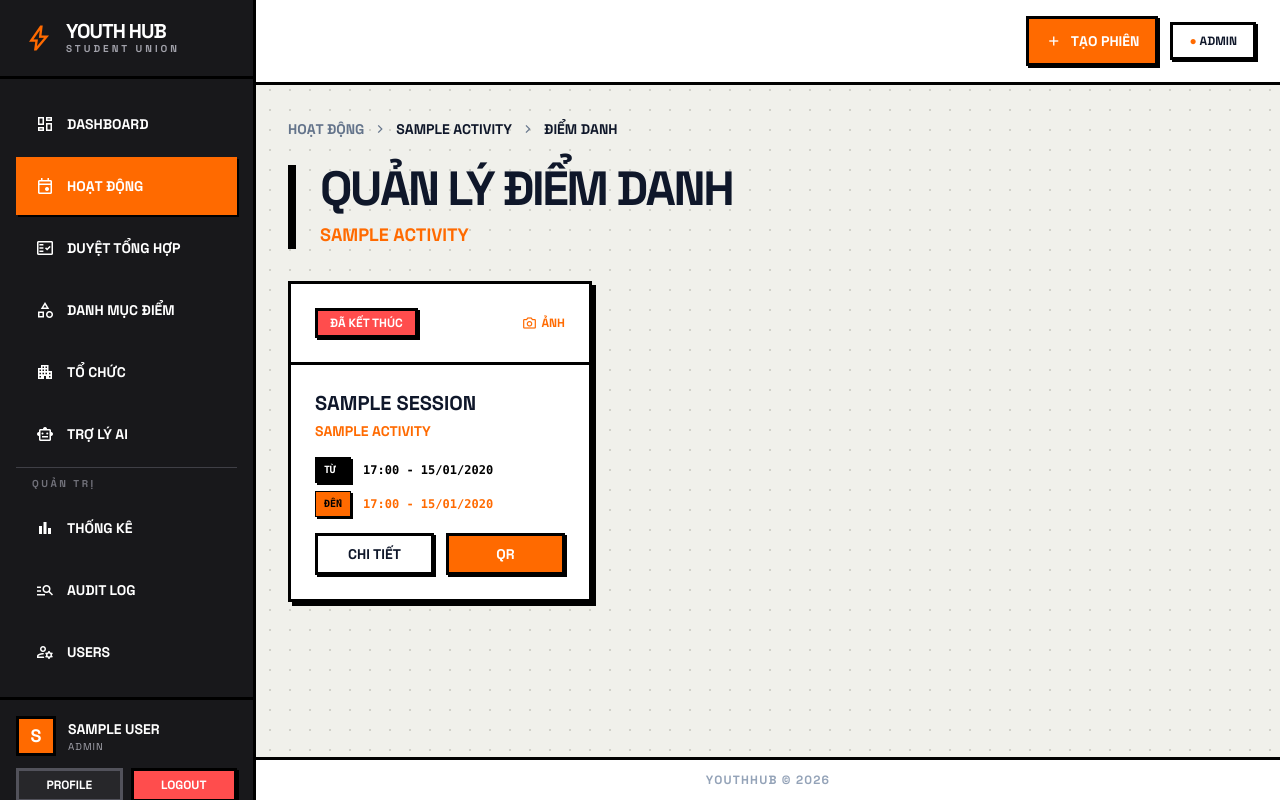
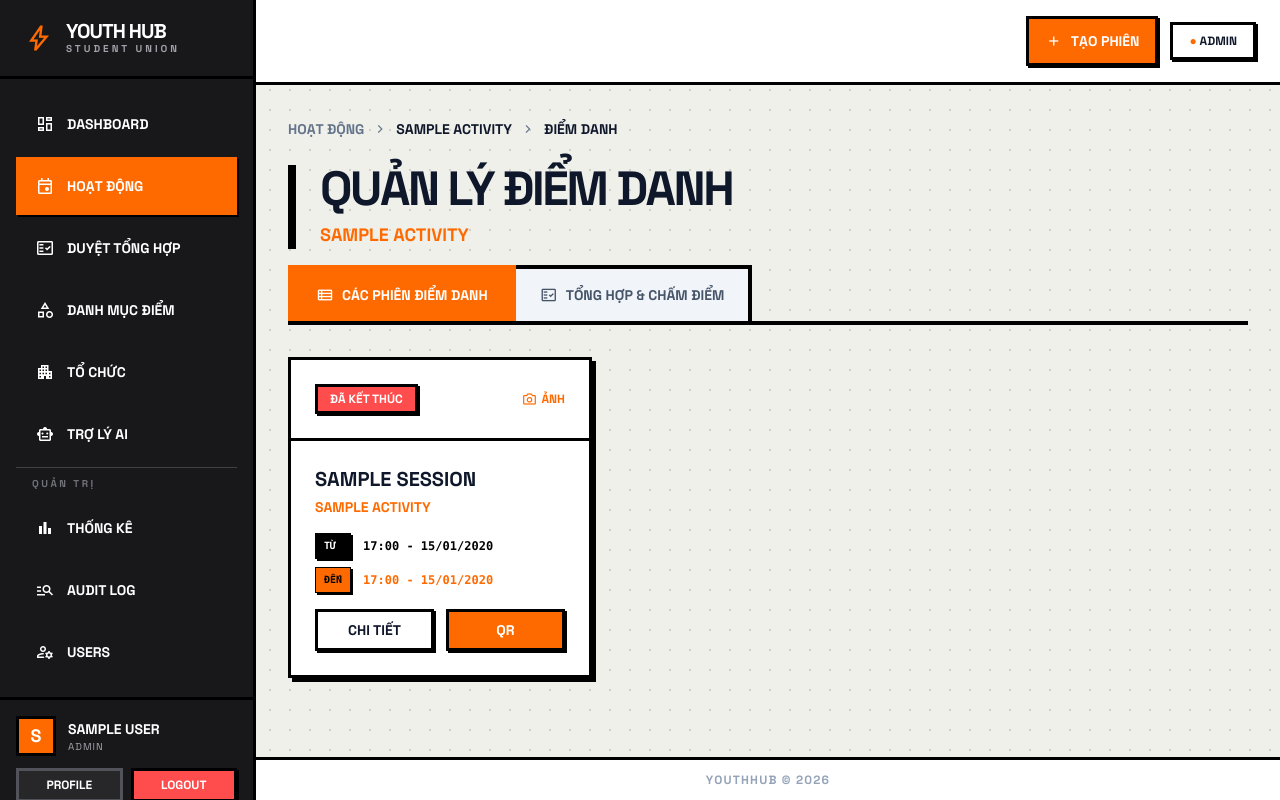
Before and after one commit to HiImSunny/YouthHub, a Django app: page /attendance/activity/1/sessions/ in a window 1280 px wide. Run offline with Django 5.2, Linux system fonts and the light colour scheme; a user stored in the database is signed in; tables that the repository leaves empty hold one stand-in row (values such as "Sample post"); parts of the project's set-up code (start-up, migrations or seed data) failed here and were passed over; some libraries are stand-ins or nearby versions.

Commit message:
feat(phase-4): consolidate attendance and point awarding into tabbed dashboard

```diff
--- a/attendance/views.py
+++ b/attendance/views.py
@@ -74,6 +74,7 @@ def activity_sessions_list(request, activity_pk):
         'activity': activity,
         'sessions': qs,
         'now': timezone.now(),
+        'active_tab': 'sessions',
     }
     return render(request, 'attendance/activity_sessions.html', context)
 
@@ -569,6 +570,7 @@ def activity_attendance_verify(request, activity_pk):
         'total_students': len(student_rows),
         'fully_attended_count': sum(1 for r in student_rows if r['is_fully_attended']),
         'awarded_count': sum(1 for r in student_rows if r['already_awarded']),
+        'active_tab': 'verify',
     }
     return render(request, 'attendance/activity_verify.html', context)
 
--- a/templates/activities/detail.html
+++ b/templates/activities/detail.html
@@ -132,11 +132,6 @@
                     <span class="material-symbols-outlined">qr_code_scanner</span>
                     QUẢN LÝ ĐIỂM DANH
                 </a>
-                <a href="{% url 'attendance:activity_verify' activity_pk=activity.pk %}"
-                    class="w-full block bg-accent-yellow border-3 border-black p-4 text-center font-black uppercase shadow-brutal brutal-btn transition-all flex items-center justify-center gap-2">
-                    <span class="material-symbols-outlined">fact_check</span>
-                    CHẤM ĐIỂM RÈN LUYỆN
-                </a>
                 {% endif %}
 
             </div>
--- a/templates/attendance/activity_sessions.html
+++ b/templates/attendance/activity_sessions.html
@@ -25,9 +25,23 @@
         <span class="material-symbols-outlined text-base">chevron_right</span>
         <span class="text-slate-900">ĐIỂM DANH</span>
     </nav>
-    <div class="mb-8 border-l-8 border-black pl-6">
+    <div class="mb-4 border-l-8 border-black pl-6">
         <h1 class="text-4xl md:text-5xl font-black uppercase tracking-tighter leading-none mb-2">QUẢN LÝ ĐIỂM DANH</h1>
         <p class="text-lg font-bold uppercase text-primary">{{ activity.title }}</p>
+    </div>
+
+    <!-- Sub-Navigation Tabs -->
+    <div class="flex border-b-4 border-black mb-8 overflow-x-auto whitespace-nowrap">
+        <a href="{% url 'attendance:activity_sessions' activity_pk=activity.pk %}"
+           class="px-6 py-3 font-black uppercase text-sm border-r-4 border-black border-t-4 border-l-4 transition-colors flex items-center gap-2
+           {% if active_tab == 'sessions' %}bg-primary text-white border-primary{% else %}bg-slate-100 hover:bg-slate-200 text-slate-600 border-black{% endif %}">
+           <span class="material-symbols-outlined text-lg">view_list</span> CÁC PHIÊN ĐIỂM DANH
+        </a>
+        <a href="{% url 'attendance:activity_verify' activity_pk=activity.pk %}"
+           class="px-6 py-3 font-black uppercase text-sm border-r-4 border-black border-t-4 transition-colors flex items-center gap-2
+           {% if active_tab == 'verify' %}bg-primary text-white border-primary{% else %}bg-slate-100 hover:bg-slate-200 text-slate-600 border-black{% endif %}">
+           <span class="material-symbols-outlined text-lg">fact_check</span> TỔNG HỢP & CHẤM ĐIỂM
+        </a>
     </div>
 
     {% if sessions %}
```
Also changed, not shown: templates/attendance/activity_verify.html (+20 -6 lines).
